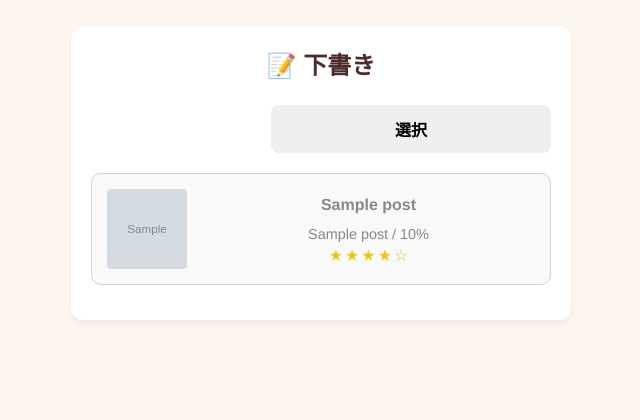
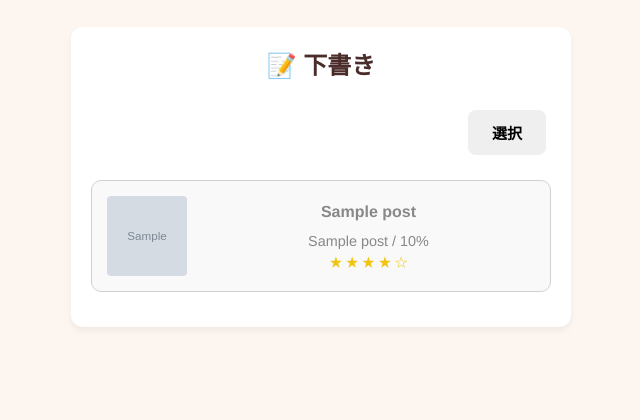
Before and after one commit to ryoko-niimi/Choco-Palette, a Django app: page /drafts/ in a window 1280 px wide. Shown: the part 93-513 px from the top of the page, without its empty margins (319-959 px from the left). Run offline with Django 4.2, Linux system fonts and the light colour scheme; a user stored in the database is signed in; tables that the repository leaves empty hold one stand-in row (values such as "Sample post"); grey boxes marked "Sample" are stand-in pictures.

Commit message:
7月11日

```diff
--- a/first_project/choco_palette/static/css/style.css
+++ b/first_project/choco_palette/static/css/style.css
@@ -141,6 +141,23 @@ input[type="number"], input[type="date"], textarea, select, .custom-input {
     width: auto !important;        /* 幅を自動にして小さくする */
     margin: 10px 5px !important;   /* 左右に少し隙間をあける */
 }
+
+/* 下書き一覧　選択　右上ボタンの設定 */
+.btn-sm-custom {
+    padding: 12px 24px !important;
+    font-size: 15px !important;
+    width: auto !important;
+    margin: 5px !important;
+    display: inline-flex;
+    justify-content: center;
+    align-items: center;
+    border-radius: var(--btn-radius);
+    border: none;
+    cursor: pointer;
+    font-weight: bold;
+    text-decoration: none;
+}
+
 
 
 /* トーストの親（位置を制御） */
--- a/first_project/choco_palette/templates/choco_palette/post/draft_list.html
+++ b/first_project/choco_palette/templates/choco_palette/post/draft_list.html
@@ -14,7 +14,7 @@
 
     {% if page_obj %}
     <div style="display: flex; justify-content: flex-end; margin-bottom: 20px;">
-        <button type="button" id="toggle-select-btn" class="btn btn-success" style="margin: 0;">選択</button>
+        <button type="button" id="toggle-select-btn" class="btn-success btn-sm-custom" style="margin: 0;">選択</button>
     </div>
     {% endif %}
 
@@ -53,18 +53,19 @@
             <p style="text-align: center; color: #999; margin-top: 20px;">下書きはありません</p>
             {% endfor %}
         </div>
+
         {% if page_obj.has_other_pages %}
         <div class="pagination" style="text-align: center; margin: 20px 0;">
             {% if page_obj.has_previous %}
-                <a href="?page={{ page_obj.previous_page_number }}" class="btn btn-secondary">前へ</a>
+                <a href="?page={{ page_obj.previous_page_number }}" class="btn btn-secondary btn-sm">前へ</a>
             {% endif %}
 
-            <span style="margin: 0 10px; font-weight: bold;">
+            <span style="margin: 0 10px; font-weight: bold; vertical-align: middle;">
                 {{ page_obj.number }} / {{ page_obj.paginator.num_pages }}
             </span>
 
             {% if page_obj.has_next %}
-                <a href="?page={{ page_obj.next_page_number }}" class="btn btn-secondary">次へ</a>
+                <a href="?page={{ page_obj.next_page_number }}" class="btn btn-secondary btn-sm">次へ</a>
             {% endif %}
         </div>
         {% endif %}
@@ -85,7 +86,6 @@
         } else {
             const checked = document.querySelectorAll('.select-checkbox:checked');
             if (checked.length > 0) {
-                // 共通モーダルを呼び出す
                 const confirmHtml = `
                     <div class="modal-actions">
                         <button type="button" class="btn btn-danger modal-btn" onclick="document.getElementById('delete-form').submit();">削除</button>
--- a/first_project/choco_palette/templates/choco_palette/post/post_create.html
+++ b/first_project/choco_palette/templates/choco_palette/post/post_create.html
@@ -29,12 +29,12 @@
     {% if not post %}
     <div style="display: flex; justify-content: flex-end; width: 100%; margin-bottom: 15px;">
         <a href="{% url 'choco_palette:draft_list' %}"
-           class="btn btn-draft"
+           class="btn-sm-custom"
            style="text-decoration: none; display: inline-block; margin-left: auto; margin-right: 0; background-color: #7db58a; color: white;">
             下書き一覧
         </a>
     </div>
-    {% endif %}
+{% endif %}
 
     <form method="post"
           enctype="multipart/form-data"
```
Also changed, not shown: first_project/choco_palette/templates/choco_palette/mypage/favorites.html (+4 -5 lines), first_project/choco_palette/templates/choco_palette/user_profile.html (+5 -7 lines).
